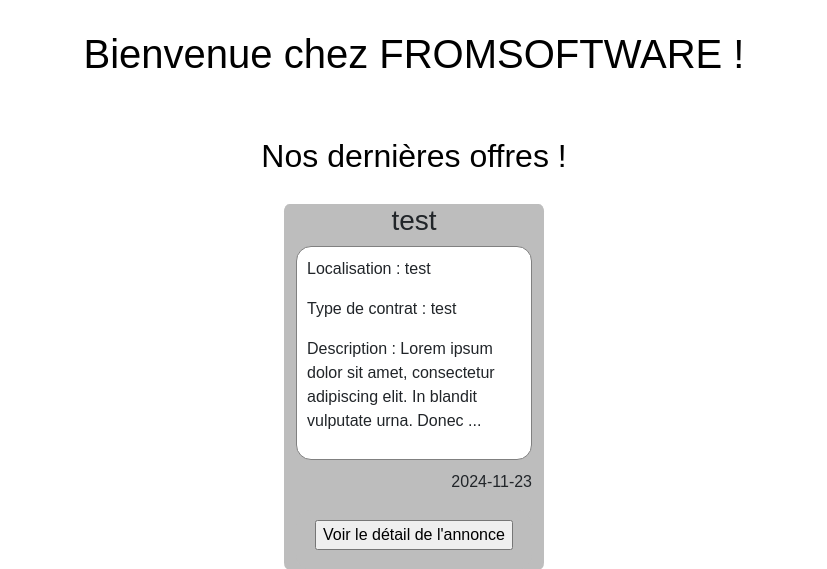
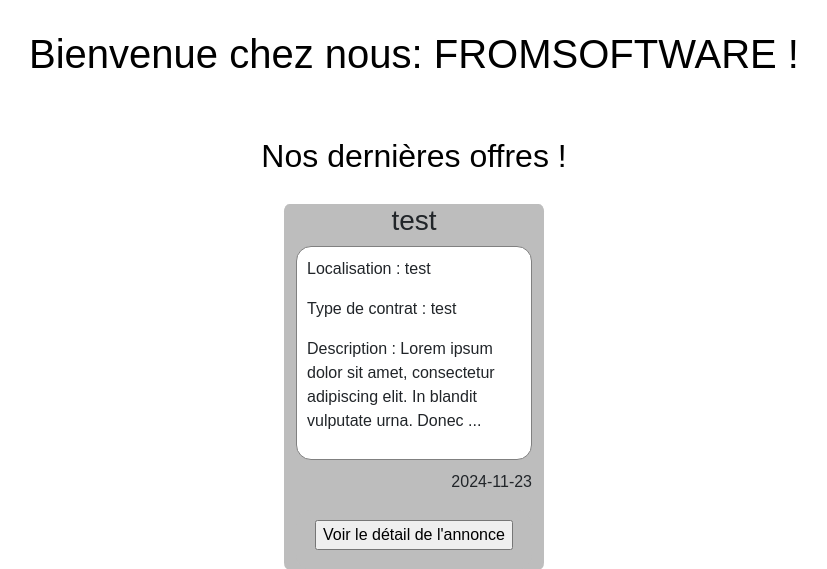
Before and after one commit to Itouchene-Y/ppe, a PHP site: page /Site_Epreuve_E5/ in a window 1280 px wide. Shown: the part 78-647 px from the top of the page, without its empty margins (236-1063 px from the left). Run offline with PHP 8.4, Linux system fonts and the light colour scheme; data comes from the database, SQL or seed files in the repository.

Commit message:
change phrase accueil

```diff
--- a/vue/vue_accueil.php
+++ b/vue/vue_accueil.php
@@ -1,6 +1,6 @@
 
 <div id="acceuil">
-    <h1>Bienvenue chez FROMSOFTWARE !</h1>
+    <h1>Bienvenue chez  nous: FROMSOFTWARE !</h1>
 
     <?php
         //include('./parts/search.php');
```
